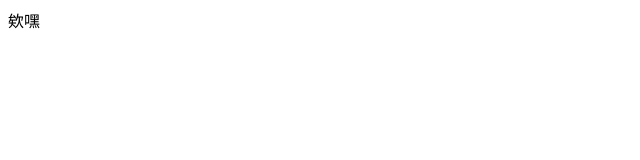
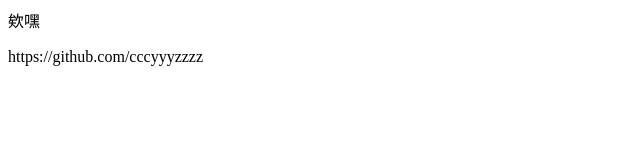
Before and after one commit to cccyyyzzzz/cccyyyzzzz.github.io, a plain HTML site: page index.html in a window 1280 px wide. Shown: the whole page, without its empty margins (0-640 px from the left). Drawn offline with Linux system fonts and the light colour scheme.

Commit message:
Update index.html

```diff
--- a/index.html
+++ b/index.html
@@ -1 +1,2 @@
 <p>欸嘿</p>
+<p>https://github.com/cccyyyzzzz</p>
```
